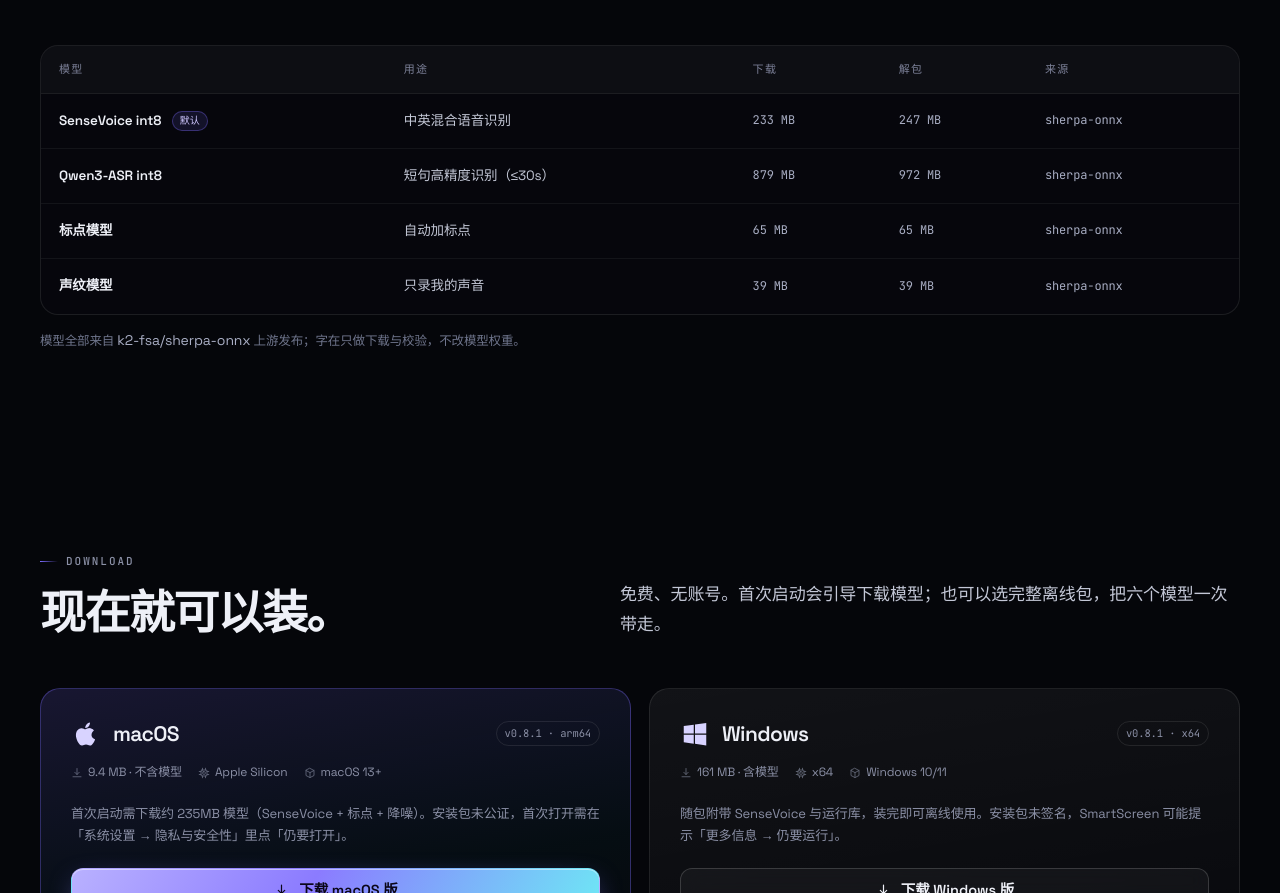
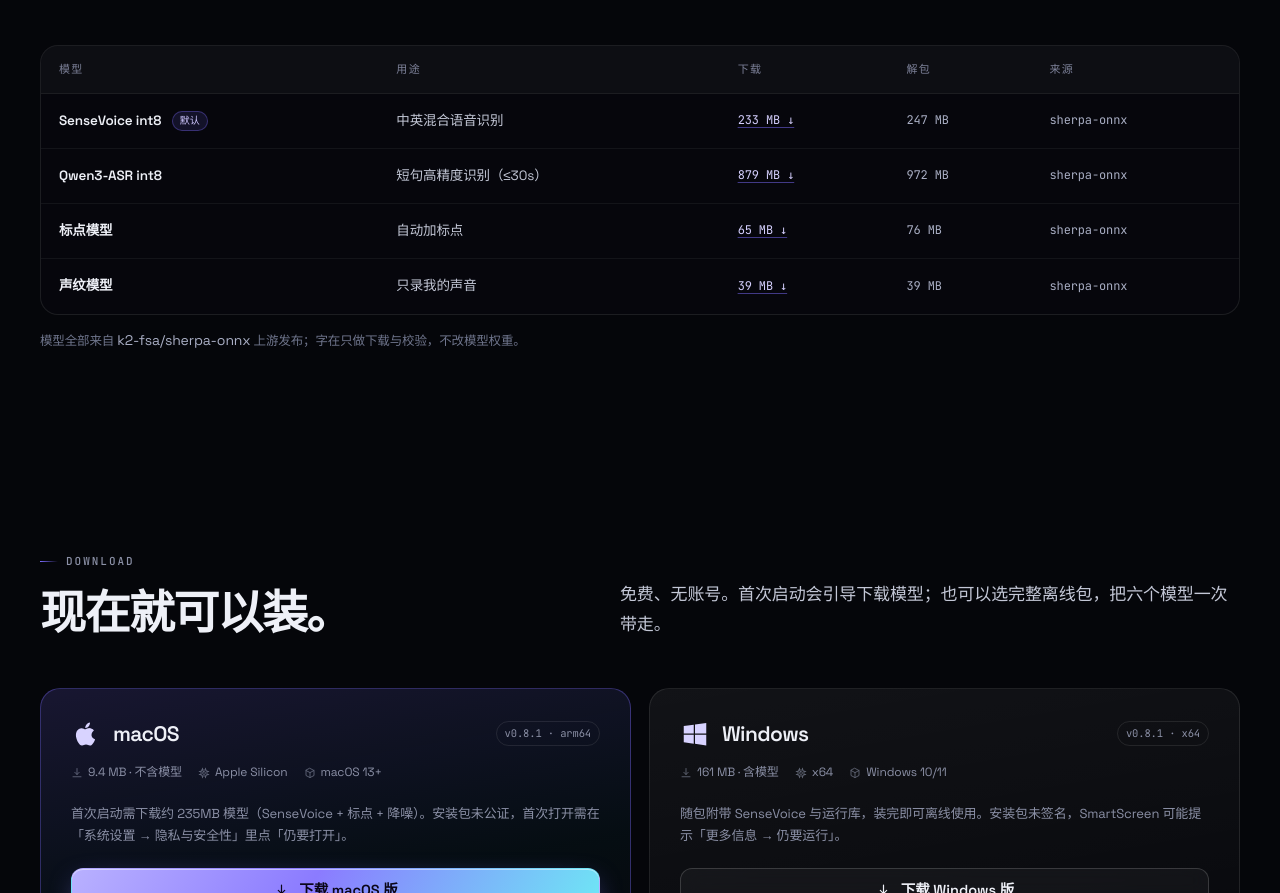
Before and after one commit to flyeasy/zzai, a plain HTML site: page website/index.html in a window 1280 px wide. Shown: the part 4433-5326 px from the top of the page. Drawn offline with Linux system fonts and the light colour scheme.

Commit message:
site: 首页模型体积改为下载链接；更新完整离线包哈希

```diff
--- a/website/index.html
+++ b/website/index.html
@@ -402,25 +402,25 @@
             <tr>
               <td>SenseVoice int8 <span class="tag">默认</span></td>
               <td>中英混合语音识别</td>
-              <td class="mono">233 MB</td><td class="mono">247 MB</td>
+              <td class="mono"><a class="dl-mini" href="https://officeace.harmonyos.fun/eryu-models/sherpa-onnx-sense-voice-zh-en-ja-ko-yue-int8-2025-09-09.tar.bz2">233 MB ↓</a></td><td class="mono">247 MB</td>
               <td class="mono">sherpa-onnx</td>
             </tr>
             <tr>
               <td>Qwen3-ASR int8</td>
               <td>短句高精度识别（≤30s）</td>
-              <td class="mono">879 MB</td><td class="mono">972 MB</td>
+              <td class="mono"><a class="dl-mini" href="https://officeace.harmonyos.fun/eryu-models/sherpa-onnx-qwen3-asr-0.6B-int8-2026-03-25.tar.bz2">879 MB ↓</a></td><td class="mono">972 MB</td>
               <td class="mono">sherpa-onnx</td>
             </tr>
             <tr>
               <td>标点模型</td>
               <td>自动加标点</td>
-              <td class="mono">65 MB</td><td class="mono">65 MB</td>
+              <td class="mono"><a class="dl-mini" href="https://officeace.harmonyos.fun/eryu-models/sherpa-onnx-punct-ct-transformer-zh-en-vocab272727-2024-04-12-int8.tar.bz2">65 MB ↓</a></td><td class="mono">76 MB</td>
               <td class="mono">sherpa-onnx</td>
             </tr>
             <tr>
               <td>声纹模型</td>
               <td>只录我的声音</td>
-              <td class="mono">39 MB</td><td class="mono">39 MB</td>
+              <td class="mono"><a class="dl-mini" href="https://officeace.harmonyos.fun/eryu-models/3dspeaker_speech_eres2net_base_sv_zh-cn_3dspeaker_16k.onnx">39 MB ↓</a></td><td class="mono">39 MB</td>
               <td class="mono">sherpa-onnx</td>
             </tr>
           </tbody>
```
Also changed, not shown: website/download.html (+1 -1 lines).
